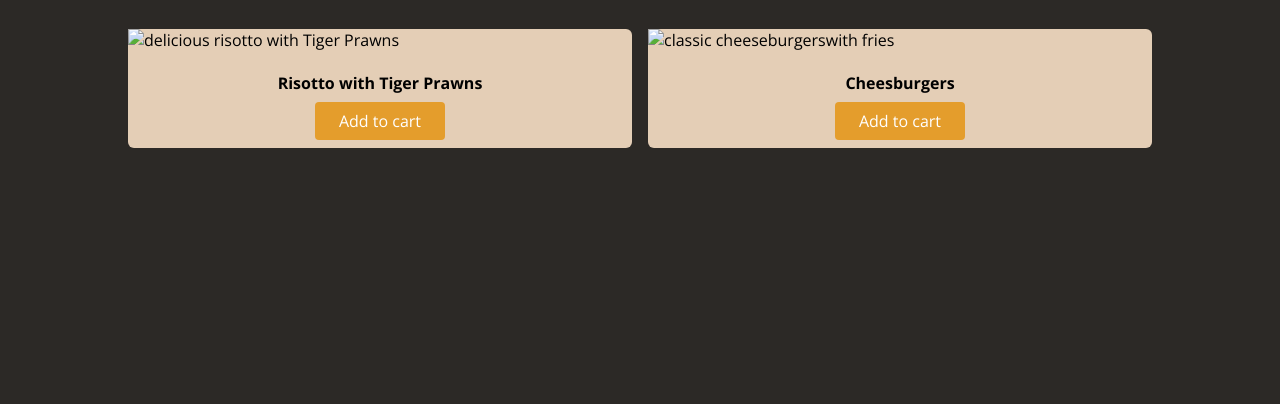
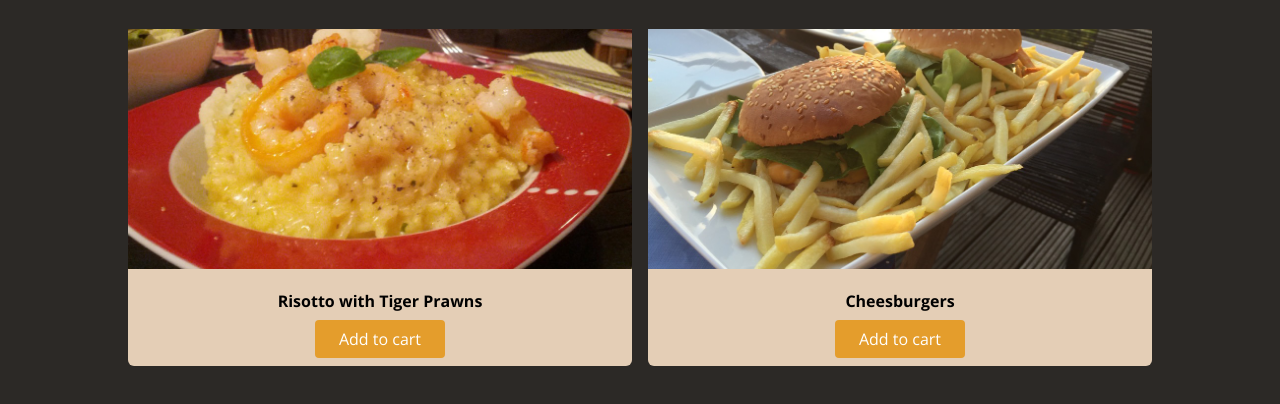
Before and after one commit to Nimish-2612/food_ordering, a plain HTML site: page index.html in a window 1280 px wide. Shown: the part 180-584 px from the top of the page. Drawn offline with nearby package versions, Linux system fonts and the light colour scheme; the site is published under a folder, as on GitHub Pages, so addresses that start at the root find nothing.

Commit message:
added dot in front of image path

```diff
--- a/index.html
+++ b/index.html
@@ -47,7 +47,7 @@
         <ul>
           <li class="food-item">
             <article>
-              <img src="/Images/risotto.jpg" alt="delicious risotto with Tiger Prawns" />
+              <img src="./Images/risotto.jpg" alt="delicious risotto with Tiger Prawns" />
               <div class="food-item-content">
                 <h2>Risotto with Tiger Prawns</h2>
                 <a href="" class="btn">Add to cart</a>
@@ -56,7 +56,7 @@
           </li>
           <li class="food-item">
             <article>
-                <img src="/Images/cheeseburgers.jpg" alt="classic cheeseburgerswith fries" />
+                <img src="./Images/cheeseburgers.jpg" alt="classic cheeseburgerswith fries" />
                 <div class="food-item-content">
                   <h2>Cheesburgers</h2>
                   <a href="" class="btn">Add to cart</a>
```
